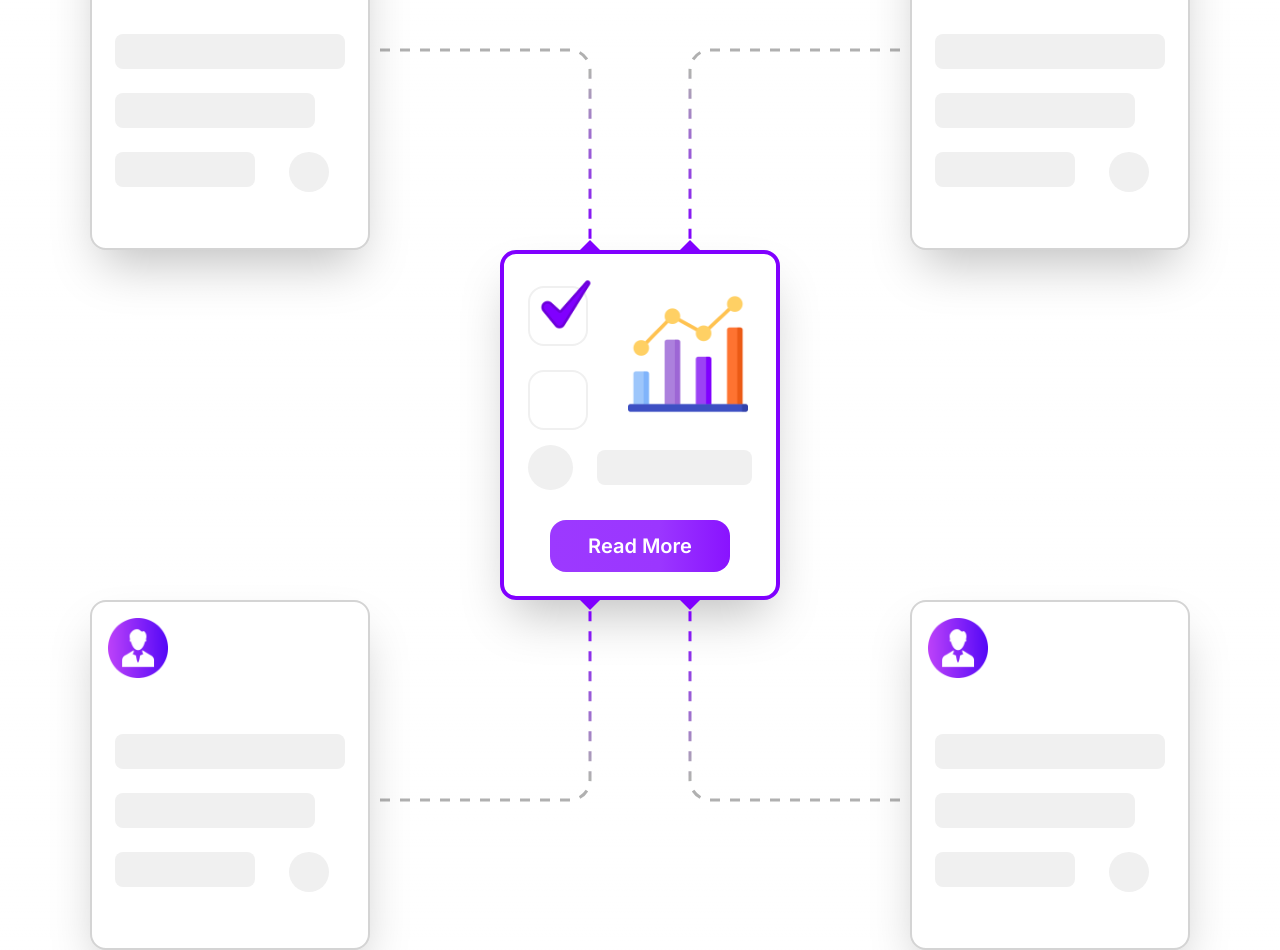
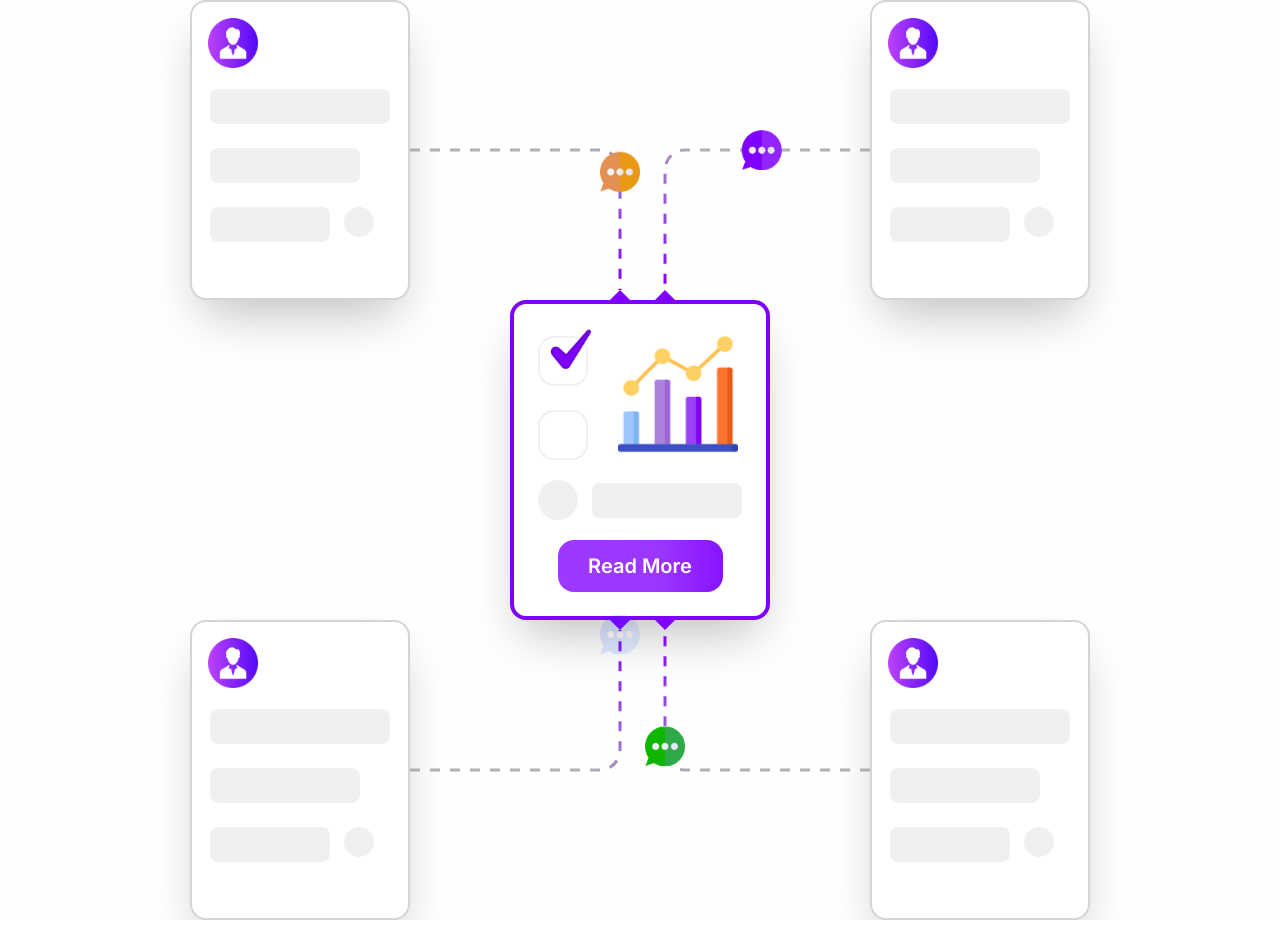
Before and after one commit to mikk39k1/framer-motion-playground, a Next.js app: page / in a window 1280 px wide. After the commit the page ends 920 px from the top, so only its background shows below. Built offline with nearby package versions, Linux system fonts and the light colour scheme.

Commit message:
Animation of the AutoSummary Component done

```diff
--- a/next.config.mjs
+++ b/next.config.mjs
@@ -1,4 +1,14 @@
 /** @type {import('next').NextConfig} */
-const nextConfig = {};
+const nextConfig = {
+
+    images: {
+        remotePatterns: [
+            {
+                protocol: 'https',
+                hostname: 'intellioptima.eu-central-1.linodeobjects.com'
+            }
+        ]
+    }
+};
 
 export default nextConfig;
--- a/src/app/page.tsx
+++ b/src/app/page.tsx
@@ -8,6 +8,8 @@ export default function Home() {
   return (
     <main className="grid h-screen place-content-center">
       <AutoGeneratedSummaryShowcase />
+      {/*<AnimatedShowcase />*/}
+      {/*<ImageWheel />*/}
     </main>
   );
 }
--- a/src/components/AutoGeneratedSummaryShowcase.tsx
+++ b/src/components/AutoGeneratedSummaryShowcase.tsx
@@ -3,39 +3,64 @@
 import { useEffect, useRef } from "react";
 import MiddleSummaryCard from "./MiddleSummaryCard";
 import SummaryCard from "./SummaryCard";
+import { motion } from "framer-motion";
 
-
-
+type Path = {
+  startX: number;
+  startY: number;
+  endX: number;
+  endY: number;
+  direction: string;
+  imgSrc: string;
+};
 
 const AutoGeneratedSummaryShowcase = () => {
+  const canvasRef = useRef<HTMLCanvasElement>(null);
 
-    const canvasRef = useRef<HTMLCanvasElement>(null);
+  const bubbleImages = [
+    { src: "/images/chat-bubble 1.png" },
+    { src: "/images/chat-bubble (1) 1.png" },
+    { src: "/images/chat-bubble (2) 1.png" },
+    { src: "/images/chat-bubble (3) 1.png" },
+  ]
 
   useEffect(() => {
     const canvas = canvasRef.current;
     const context = canvas?.getContext("2d");
 
     if (!canvas || !context) return;
-        canvas.width = 1100;
-        canvas.height = 1000;
+    canvas.width = 900;
+    canvas.height = 800;
 
     context.clearRect(0, 0, canvas.width, canvas.height);
 
     context.lineWidth = 3;
     context.setLineDash([10, 10]);
 
-        const createGradient = (context: CanvasRenderingContext2D, startX: number, startY: number, endX: number, endY: number) => {
+    const createGradient = (
+      context: CanvasRenderingContext2D,
+      startX: number,
+      startY: number,
+      endX: number,
+      endY: number
+    ) => {
       const gradient = context.createLinearGradient(startX, startY, endX, endY);
       gradient.addColorStop(0, "#b0b0b0");
-            gradient.addColorStop(0.80, "#b0b0b0");
+      gradient.addColorStop(0.6, "#b0b0b0");
       gradient.addColorStop(1, "#8000ff");
       return gradient;
-        }
+    };
 
-        const drawHalfDiamond = (context: CanvasRenderingContext2D, x: number, y: number, direction: string) => {
+    const drawHalfDiamond = (
+      context: CanvasRenderingContext2D,
+      x: number,
+      y: number,
+      direction: string
+    ) => {
       const size = 10; // Size of the half-diamond
       context.beginPath();
       switch (direction) {
+        // Direction of the Half Diamond
         case "top-left":
           context.moveTo(x, y);
           context.lineTo(x + size, y + size);
@@ -64,7 +89,14 @@ const AutoGeneratedSummaryShowcase = () => {
       context.fill();
     };
 
-        const drawLineWithBend = (startX: number, startY: number, endX: number, endY: number, direction: string, radius: number = 20) => {
+    const drawLineWithBend = (
+      startX: number,
+      startY: number,
+      endX: number,
+      endY: number,
+      direction: string,
+      radius: number = 20
+    ) => {
       context.strokeStyle = createGradient(context, startX, startY, endX, endY);
       context.beginPath();
       context.moveTo(startX, startY);
@@ -101,13 +133,12 @@ const AutoGeneratedSummaryShowcase = () => {
     };
 
     // Positions for SummaryCards and MiddleSummaryCard
-        const topLeftCard = { x: 50, y: 50, width: 200, height: 200 };
-        const topRightCard = { x: 850, y: 50, width: 200, height: 200 };
-        const bottomLeftCard = { x: 50, y: 800, width: 200, height: 200 };
-        const bottomRightCard = { x: 850, y: 800, width: 200, height: 200 };
-        const middleCard = { x: 500, y: 340, width: 100, height: 370 }; // Example center position of MiddleSummaryCard
+    const topLeftCard = { x: 100, y: 50, width: 240, height: 200 };
+    const topRightCard = { x: 600, y: 50, width: 160, height: 200 };
+    const bottomLeftCard = { x: 100, y: 670, width: 240, height: 200 };
+    const bottomRightCard = { x: 600, y: 670, width: 160, height: 200 };
+    const middleCard = { x: 430, y: 290, width: 45, height: 340 }; // Line Position on Center Card
 
-        // Example Y positions on the middle card
     const middleTopY = middleCard.y;
     const middleBottomY = middleCard.y + middleCard.height;
 
@@ -117,64 +148,125 @@ const AutoGeneratedSummaryShowcase = () => {
       topLeftCard.y + topLeftCard.height / 2,
       middleCard.x,
       middleTopY,
-            "top-left");
+      "top-left"
+    );
 
     drawLineWithBend(
       topRightCard.x + topRightCard.width / 2,
       topRightCard.y + topRightCard.height / 2,
       middleCard.x + middleCard.width,
       middleTopY,
-            "top-right");
+      "top-right"
+    );
 
     drawLineWithBend(
       bottomLeftCard.x + bottomLeftCard.width / 2,
       bottomLeftCard.y + bottomLeftCard.height / 2,
       middleCard.x,
       middleBottomY,
-            "bottom-left");
+      "bottom-left"
+    );
 
     drawLineWithBend(
       bottomRightCard.x + bottomRightCard.width / 2,
       bottomRightCard.y + bottomRightCard.height / 2,
       middleCard.x + middleCard.width,
       middleBottomY,
-            "bottom-right");
-
+      "bottom-right"
+    );
   }, []);
 
+  // Define the paths
+  const paths = [
+    { startX: 220, startY: 150, endX: 430, endY: 290, direction: "top-left", imgSrc: bubbleImages[0].src },
+    { startX: 680, startY: 150, endX: 475, endY: 290, direction: "top-right", imgSrc: bubbleImages[1].src },
+    { startX: 220, startY: 770, endX: 430, endY: 630, direction: "bottom-left", imgSrc: bubbleImages[2].src },
+    { startX: 680, startY: 770, endX: 475, endY: 630, direction: "bottom-right", imgSrc: bubbleImages[3].src },
+  ];
 
+  const createPath = (path: Path) => {
+    // Function to generate SVG path data based on the direction and coordinates
+    const { startX, startY, endX, endY, direction } = path;
+    let midX, midY, finalPath;
+    switch (direction) {
+      case "top-left":
+        midX = endX - 20;
+        midY = startY + 20;
+        finalPath = `M${startX},${startY} L${midX},${startY} Q${endX},${startY} ${endX},${midY} L${endX},${endY}`;
+        break;
+      case "top-right":
+        midX = endX + 20;
+        midY = startY + 20;
+        finalPath = `M${startX},${startY} L${midX},${startY} Q${endX},${startY} ${endX},${midY} L${endX},${endY}`;
+        break;
+      case "bottom-left":
+        midX = endX - 20;
+        midY = startY - 20;
+        finalPath = `M${startX},${startY} L${midX},${startY} Q${endX},${startY} ${endX},${midY} L${endX},${endY}`;
+        break;
+      case "bottom-right":
+        midX = endX + 20;
+        midY = startY - 20;
+        finalPath = `M${startX},${startY} L${midX},${startY} Q${endX},${startY} ${endX},${midY} L${endX},${endY}`;
+        break;
+      default:
+        break;
+    }
+    return finalPath;
+  };
+
+  const bubblePaths = paths.map(createPath);
 
   return (
-        <div className="relative w-[1100px] h-[1000px] flex flex-col justify-between">
-            <canvas
-                ref={canvasRef}
-                className="absolute top-0 left-0 pointer-events-none"
-            />
+    <div className="relative w-[900px] h-[800px] flex flex-col justify-between">
+      <canvas ref={canvasRef} className="absolute top-0 left-0 pointer-events-none" />
       <div className="flex justify-between">
-
-                <SummaryCard
-                    cardProfileImg="/images/profile.png"
-                />
-
-                <SummaryCard
-                    cardProfileImg="/images/profile.png"
-                />
+        <SummaryCard cardProfileImg="/images/profile.png" />
+        <SummaryCard cardProfileImg="/images/profile.png" />
       </div>
       <div className="flex justify-center">
         <MiddleSummaryCard />
       </div>
       <div className="flex justify-between">
+        <SummaryCard cardProfileImg="/images/profile.png" />
+        <SummaryCard cardProfileImg="/images/profile.png" />
+      </div>
+      <div>
+        <svg width="0" height="0">
+          {bubblePaths.map((path, index) => (
+            <path key={index} id={`path-${index}`} d={path} />
+          ))}
+        </svg>
 
-                <SummaryCard
-                    cardProfileImg="/images/profile.png"
+        {paths.map((path, index) => (
+          <motion.div
+            key={index}
+            initial={{ offsetDistance: '0%', opacity: 1}}
+            animate={{ offsetDistance: '100%', opacity: [1, 1, 0]}}
+            transition={{
+              duration: 3,
+              repeat: Infinity,
+              ease: 'linear',
+              delay: index * 1, // Start timer for the movement of the bubbles
+              times: [0, 0.9, 1]
+            }}
+            style={{
+              position: 'absolute',
+              top: 0,
+              left: 0,
+              backgroundImage: `url("${path.imgSrc}")`,
+              width: '40px',
+              height: '40px',
+              backgroundSize: 'cover',
+              offsetPath: `path('${bubblePaths[index]}')`,
+              offsetRotate: '0deg',
+              transform: 'rotate(0deg)'
+            }}
           />
-
-                <SummaryCard
-                    cardProfileImg="/images/profile.png"
-                />
+        ))}
       </div>
     </div>
   );
-}
+};
 
 export default AutoGeneratedSummaryShowcase;
--- /dev/null
+++ b/src/components/ChatBubbleAnimation.tsx
@@ -0,0 +1,91 @@
+"use client";
+
+import { motion } from 'framer-motion';
+import { useEffect, useRef } from 'react';
+
+type Path = {
+    startX: number;
+    startY: number;
+    endX: number;
+    endY: number;
+    direction: string;
+    };
+
+const ChatBubbleAnimation = () => {
+
+
+  // Define the paths
+  const paths = [
+    { startX: 220, startY: 150, endX: 430, endY: 290, direction: 'top-left' },
+    { startX: 680, startY: 150, endX: 475, endY: 290, direction: 'top-right' },
+    { startX: 220, startY: 770, endX: 430, endY: 630, direction: 'bottom-left' },
+    { startX: 680, startY: 770, endX: 475, endY: 630, direction: 'bottom-right' }
+  ];
+
+  const createPath = (path: Path) => {
+    // Function to generate SVG path data based on the direction and coordinates
+    const { startX, startY, endX, endY, direction } = path;
+    let midX, midY, finalPath;
+    switch (direction) {
+      case 'top-left':
+        midX = endX - 20;
+        midY = startY + 20;
+        finalPath = `M${startX},${startY} L${midX},${startY} Q${endX},${startY} ${endX},${midY} L${endX},${endY}`;
+        break;
+      case 'top-right':
+        midX = endX + 20;
+        midY = startY + 20;
+        finalPath = `M${startX},${startY} L${midX},${startY} Q${endX},${startY} ${endX},${midY} L${endX},${endY}`;
+        break;
+      case 'bottom-left':
+        midX = endX - 20;
+        midY = startY - 20;
+        finalPath = `M${startX},${startY} L${midX},${startY} Q${endX},${startY} ${endX},${midY} L${endX},${endY}`;
+        break;
+      case 'bottom-right':
+        midX = endX + 20;
+        midY = startY - 20;
+        finalPath = `M${startX},${startY} L${midX},${startY} Q${endX},${startY} ${endX},${midY} L${endX},${endY}`;
+        break;
+      default:
+        break;
+    }
+    return finalPath;
+  };
+
+  const bubblePaths = paths.map(createPath);
+
+  return (
+    <div>
+      {bubblePaths.map((path, index) => (
+        <motion.div
+          key={index}
+          className="chat-bubble"
+          initial={{ offsetDistance: '0%' }}
+          animate={{ offsetDistance: '100%' }}
+          transition={{
+            duration: 2,
+            repeat: Infinity,
+            ease: 'linear',
+            delay: index * 0.5 // Stagger the start time for each bubble
+          }}
+          style={{
+            position: 'absolute',
+            top: 0,
+            left: 0,
+            backgroundImage: 'url("/images/chat-bubble 1.png")',
+            width: '40px',
+            height: '40px',
+            backgroundSize: 'cover'
+          }}
+        >
+          <svg width="0" height="0">
+            <path id={`path-${index}`} d={path} />
+          </svg>
+        </motion.div>
+      ))}
+    </div>
+  );
+};
+
+export default ChatBubbleAnimation;
--- a/src/components/ImageWheel.tsx
+++ b/src/components/ImageWheel.tsx
@@ -1,34 +1,84 @@
 "use client";
 import { motion } from 'framer-motion';
 import Image from 'next/image';
+import { useEffect, useRef } from 'react';
+
+type ImageType = {
+    src: string;
+    alt: string;
+    width: number;
+    height: number;
+};
 
 const ImageWheel = () => {
     const outerImages = [
-        { src: '/images/claude3.png', alt: '1', width: 50, height: 50 },
-        { src: '/images/dal-e logo.webp', alt: '2', width: 70, height: 70 },
-        { src: '/images/gemini-pro.png', alt: '3', width: 50, height: 50 },
-        { src: '/images/gpt (1).jpg', alt: '4', width: 70, height: 70 },
-        { src: '/images/llama-2-70b.png', alt: '5', width: 50, height: 50 },
-        { src: '/images/stability-ai.jpg', alt: '6', width: 70, height: 70 },
+        { src: 'https://intellioptima.eu-central-1.linodeobjects.com/claude3.png', alt: '1', width: 50, height: 50 },
+        { src: 'https://intellioptima.eu-central-1.linodeobjects.com/dal-e logo.webp', alt: '2', width: 70, height: 70 },
+        { src: 'https://intellioptima.eu-central-1.linodeobjects.com/gemini-pro.png', alt: '3', width: 50, height: 50 },
+        { src: 'https://intellioptima.eu-central-1.linodeobjects.com/gpt.jpg', alt: '4', width: 70, height: 70 },
+        { src: 'https://intellioptima.eu-central-1.linodeobjects.com/llama-2-70b.png', alt: '5', width: 50, height: 50 },
+        { src: 'https://intellioptima.eu-central-1.linodeobjects.com/stability-ai.jpg', alt: '6', width: 70, height: 70 },
+        { src: 'https://intellioptima.eu-central-1.linodeobjects.com/perplexity-icon.webp', alt: '6', width: 50, height: 50 },
+        { src: 'https://intellioptima.eu-central-1.linodeobjects.com/Mixtral Logo.png', alt: '1', width: 70, height: 70 },
     ];
 
     const innerImages = [
-        { src: '/images/claude3.png', alt: '1', width: 70, height: 70 },
-        { src: '/images/dal-e logo.webp', alt: '2', width: 50, height: 50 },
-        { src: '/images/gemini-pro.png', alt: '3', width: 70, height: 70 },
-        { src: '/images/gpt (1).jpg', alt: '4', width: 50, height: 50 },
-        { src: '/images/llama-2-70b.png', alt: '5', width: 70, height: 70 },
-        { src: '/images/stability-ai.jpg', alt: '6', width: 50, height: 50 },
+        { src: 'https://intellioptima.eu-central-1.linodeobjects.com/Mixtral Logo.png', alt: '1', width: 70, height: 70 },
+        { src: 'https://intellioptima.eu-central-1.linodeobjects.com/codellama-bucket.png', alt: '2', width: 50, height: 50 },
+        { src: 'https://intellioptima.eu-central-1.linodeobjects.com/gemini-pro.png', alt: '3', width: 70, height: 70 },
+        { src: 'https://intellioptima.eu-central-1.linodeobjects.com/llama-2-70b.png', alt: '4', width: 50, height: 50 },
+        { src: 'https://intellioptima.eu-central-1.linodeobjects.com/logo-perplexity-Ai.webp', alt: '5', width: 70, height: 70 },
+        { src: 'https://intellioptima.eu-central-1.linodeobjects.com/perplexity-icon.webp', alt: '6', width: 50, height: 50 },
     ];
 
     const outerRadius = 250;
     const innerRadius = 150;
-    const containerSize = 600;
     const rotationDuration = 30;
 
+    const canvasRef = useRef<HTMLCanvasElement>(null);
+
+    useEffect(() => {
+        if (!canvasRef.current) return;
+        const canvas = canvasRef.current;
+        const context = canvas.getContext('2d');
+
+        let outerRotation = 0;
+        let innerRotation = 0;
+
+        const drawCircleLines = (radius: number, rotation: number) => {
+            if (!context) return;
+            context.save();
+            context.translate(canvas.width / 2, canvas.height / 2);
+            context.rotate(rotation);
+            context.beginPath();
+            context.arc(0, 0, radius, 0, Math.PI * 2);
+            context.strokeStyle = '#cccc';
+            context.lineWidth = 1;
+            context.lineCap = 'round';
+            context.setLineDash([7, 7]);
+            context.stroke();
+            context.restore();
+        };
+
+        const drawBothCircles = () => {
+            if (!context) return;
+            context.clearRect(0, 0, canvas.width, canvas.height);
+            drawCircleLines(innerRadius, innerRotation);
+            drawCircleLines(outerRadius, outerRotation);
+            outerRotation += Math.PI * 2 / (rotationDuration * 320);
+            innerRotation -= Math.PI * 2 / (rotationDuration * 30);
+        };
+
+        const interval = setInterval(drawBothCircles, 1000 / 60);
+
+        return () => clearInterval(interval);
+    }, []);
+
+
     return (
+
         <motion.div
-            className={`h-[${containerSize}px] w-[${containerSize}px] relative`}
+            className='h-[700px] w-[700px] absolute flex justify-center items-center'
             animate={{
                 rotate: 360,
             }}
@@ -38,6 +88,35 @@ const ImageWheel = () => {
                 ease: 'linear'
             }}
         >
+
+            <canvas
+                ref={canvasRef}
+                width="700"
+                height="700"
+                className='h-[700px] w-[700px] absolute flex justify-center items-center'
+            >
+
+            </canvas>
+            <motion.div
+                className='absolute flex justify-center items-center'
+                animate={{
+                    rotate: -360,
+                }}
+                transition={{
+                    repeat: Infinity,
+                    duration: rotationDuration,
+                    ease: 'linear'
+                }}
+            >
+            <Image
+                    className='rounded-full shadow-xl border border-gray-50 p-4'
+                    src='https://intellioptima.eu-central-1.linodeobjects.com/IntelliOptima-logo.png'
+                    alt='intelliOptima logo'
+                    width={120}
+                    height={120}
+                />
+            </motion.div>
+
             {outerImages.map((outerImage, index) => {
                 const angle = (index / outerImages.length) * Math.PI * 2;
                 const x = outerRadius * Math.cos(angle) - outerImage.width / 2;
@@ -64,7 +143,7 @@ const ImageWheel = () => {
                             }}
                         >
                             <Image
-                                className='rounded-full'
+                                className='rounded-full shadow-xl'
                                 src={outerImage.src}
                                 alt={outerImage.alt}
                                 width={outerImage.width}
@@ -75,7 +154,7 @@ const ImageWheel = () => {
                 );
             })}
             <motion.div
-                className={`h-[${containerSize}px] w-[${containerSize}px] relative`}
+                className='h-[700px] w-[700px] absolute flex justify-center items-center'
                 animate={{
                     rotate: -720,
                 }}
@@ -85,6 +164,7 @@ const ImageWheel = () => {
                     ease: 'linear'
                 }}
             >
+
                 {innerImages.map((innerImage, index) => {
                     const angle = (index / innerImages.length) * Math.PI * 2;
                     const x = innerRadius * Math.cos(angle) - innerImage.width / 2;
@@ -122,7 +202,7 @@ const ImageWheel = () => {
                 })}
             </motion.div>
             <motion.div
-                className='absolute'
+                className='flex justify-center items-center'
                 animate={{
                     rotate: -360,
                 }}
@@ -132,13 +212,9 @@ const ImageWheel = () => {
                     ease: 'linear'
                 }}
             >
-                <Image
-                    src='/images/intelliOptima-logo.png'
-                    alt='intelliOptima logo'
-                    width={100}
-                    height={100}
-                />
+
             </motion.div>
+
         </motion.div>
     );
 }
--- a/src/components/MiddleSummaryCard.tsx
+++ b/src/components/MiddleSummaryCard.tsx
@@ -2,10 +2,10 @@ import Image from "next/image";
 
 const MiddleSummaryCard = () => {
     return (
-        <div className="flex flex-col justify-between w-[280px] h-[350px] border-4 bg-white border-[#8000ff] rounded-2xl shadow-2xl p-4 py-6">
+        <div className="flex flex-col justify-between w-[260px] h-[320px] border-4 bg-white border-[#8000ff] rounded-2xl shadow-2xl p-4 py-6">
             <div className="flex items-center justify-between mr-3">
                 <div>
-                    <div className="relative w-[60px] h-[60px] border-2 border-[#f0f0f0] rounded-2xl mt-2 ml-2 overflow-visible">
+                    <div className="relative w-[50px] h-[50px] border-2 border-[#f0f0f0] rounded-2xl mt-2 ml-2 overflow-visible">
                         <Image
                             className="absolute left-2 -top-3"
                             src="/images/check-mark.png"
@@ -15,7 +15,7 @@ const MiddleSummaryCard = () => {
                         />
                     </div>
 
-                    <div className="w-[60px] h-[60px] border-2 border-[#f0f0f0] rounded-2xl mt-6 ml-2" />
+                    <div className="w-[50px] h-[50px] border-2 border-[#f0f0f0] rounded-2xl mt-6 ml-2" />
                 </div>
                 <div>
                     <Image
@@ -27,9 +27,9 @@ const MiddleSummaryCard = () => {
                 </div>
 
             </div>
-            <div className="flex justify-between items-center mx-2">
-                <div className="h-[45px] w-[45px] bg-[#f0f0f0] rounded-full" />
-                <div className="h-[35px] w-[155px] bg-[#f0f0f0] rounded-lg" />
+            <div className="flex justify-between items-center mx-2 mt-4">
+                <div className="h-[40px] w-[40px] bg-[#f0f0f0] rounded-full" />
+                <div className="h-[35px] w-[150px] bg-[#f0f0f0] rounded-lg" />
             </div>
             <div className="w-full flex justify-center items-center">
                 <button
--- a/src/components/SummaryCard.tsx
+++ b/src/components/SummaryCard.tsx
@@ -9,22 +9,22 @@ type SummaryCardProps = {
 
 const SummaryCard = ({ cardProfileImg }: SummaryCardProps) => {
     return (
-        <div className="flex flex-col justify-between w-[280px] h-[350px] border-2 border-neutral-300 rounded-2xl shadow-2xl p-4 bg-white z-10">
+        <div className="flex flex-col justify-between w-[220px] h-[300px] border-2 border-neutral-300 rounded-2xl shadow-2xl p-4 bg-white">
 
             <Image
                 src={cardProfileImg}
                 alt="profile"
-                width={60}
-                height={60}
+                width={50}
+                height={50}
             />
 
             <div className="flex flex-col items-center">
                 <div className="flex flex-col gap-6 mb-10">
-                    <div className="h-[35px] w-[230px] bg-[#f0f0f0] rounded-lg" />
-                    <div className="h-[35px] w-[200px] bg-[#f0f0f0] rounded-lg" />
+                    <div className="h-[35px] w-[180px] bg-[#f0f0f0] rounded-lg" />
+                    <div className="h-[35px] w-[150px] bg-[#f0f0f0] rounded-lg" />
                     <div className="flex justify-between">
-                        <div className="h-[35px] w-[140px] bg-[#f0f0f0] rounded-lg" />
-                        <div className="h-[40px] w-[40px] bg-[#f0f0f0] rounded-full mr-4" />
+                        <div className="h-[35px] w-[120px] bg-[#f0f0f0] rounded-lg" />
+                        <div className="h-[30px] w-[30px] bg-[#f0f0f0] rounded-full mr-4" />
                     </div>
                 </div>
             </div>
```
Lines whose indentation alone changed are shown as unchanged.
